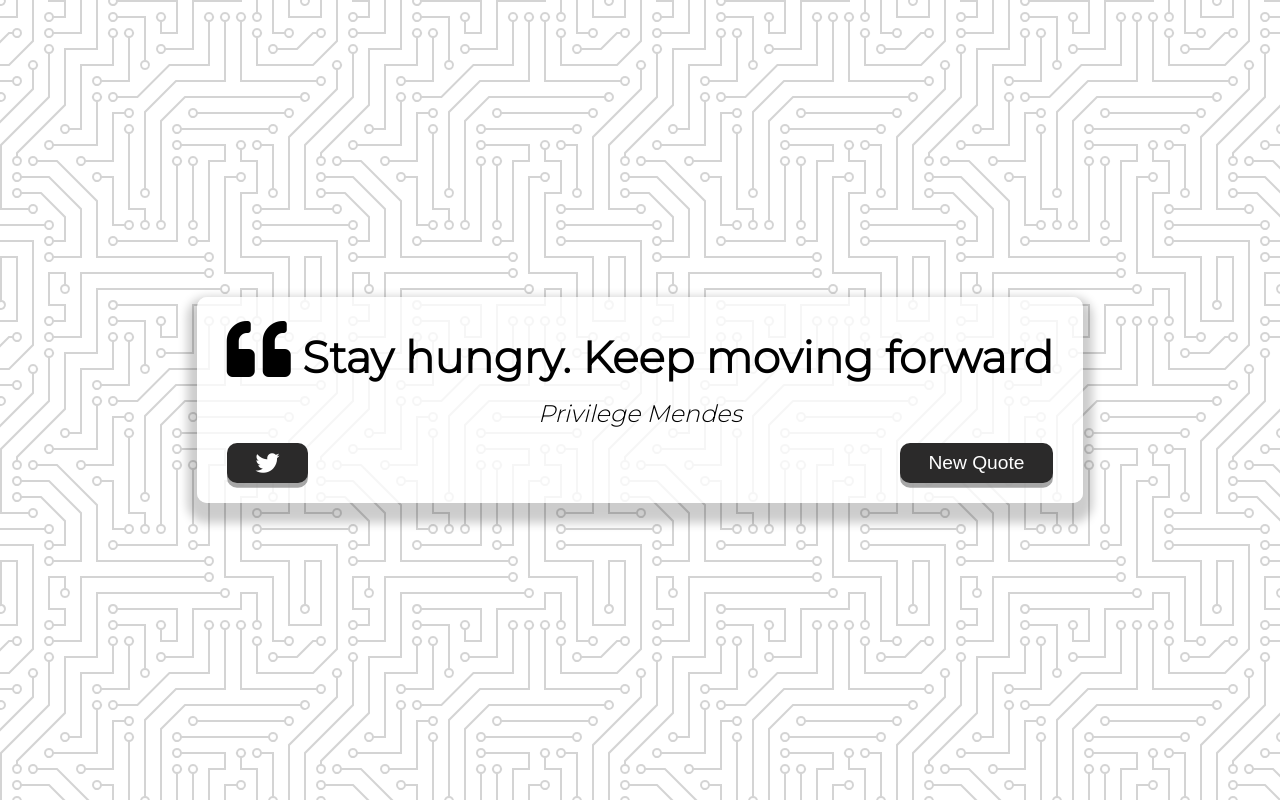
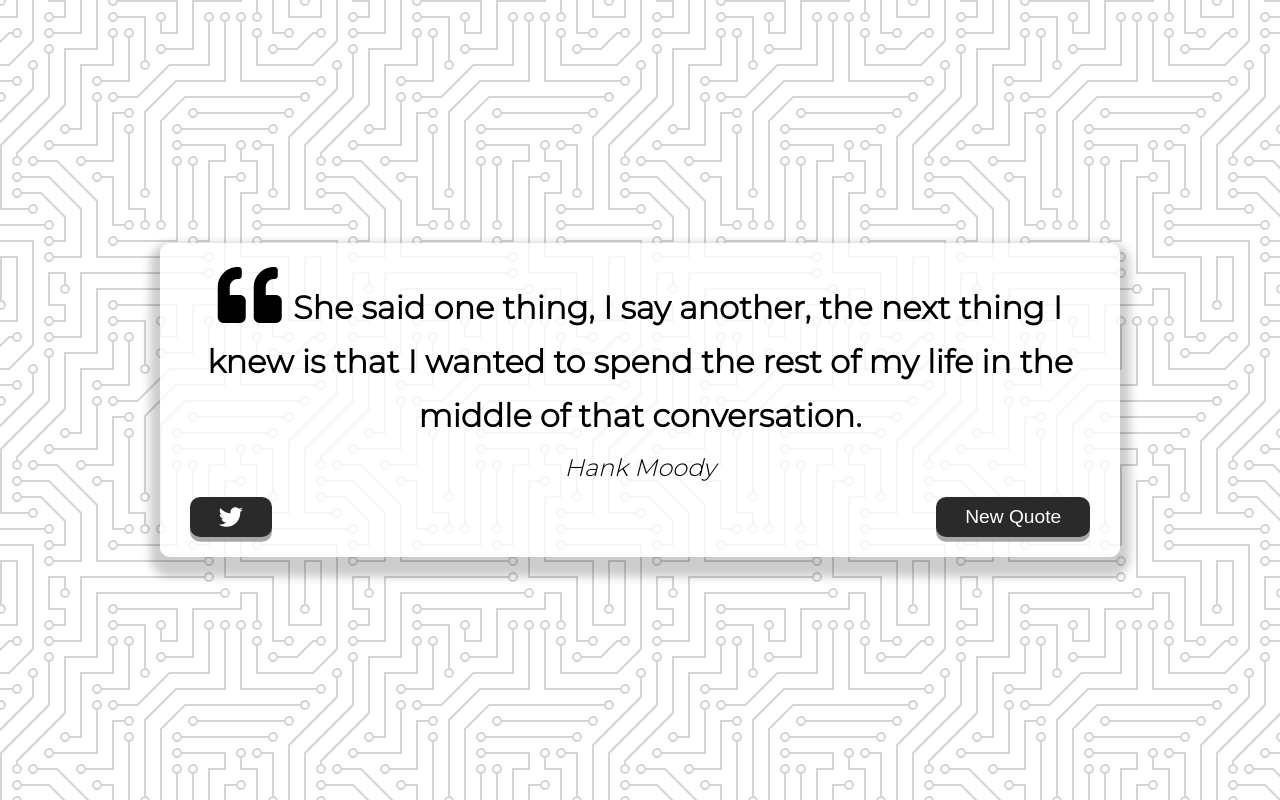
Before and after one commit to PrivilegeMendes/quote-generator, a plain HTML site: page index.html in a window 1280 px wide. Both pictures are taken after a click on the button "Tweet This!". Drawn offline with Linux system fonts and the light colour scheme.

Commit message:
added local quotes, buttons functionality and tweet api

```diff
--- a/index.html
+++ b/index.html
@@ -17,11 +17,11 @@
     <!-- Quote  -->
     <div class="quote-text">
       <i class="fas fa-quote-left"></i>
-      <span id="quote">Stay hungry. Keep moving forward</span>
+      <span id="quote"></span>
     </div>
     <!-- Author -->
     <div class="quote-author">
-      <span id="author">Privilege Mendes</span>
+      <span id="author"></span>
     </div>
     <!-- Buttons -->
     <div class="button-container">
@@ -31,9 +31,12 @@
       <button id="new-quote">New Quote</button>
     </div>
   </div>
+  <!-- Loader -->
+  <div class="loader" id="loader"></div>
   <!-- Script -->
+  <script src="quotes.js"></script>
   <script src="script.js"></script>
-  <script src="quotes.js"></script>
+
 </body>
 
 </html>
--- a/quotes.js
+++ b/quotes.js
@@ -1,5 +1,4 @@
 const localQuotes = [
-
     {
         text: 'Do not let the perceptions of your circumstances limit your opportunities.',
         author: 'Danny Karr',
@@ -30,7 +29,7 @@ const localQuotes = [
     {
         text:"Any code of your own that you have't looked at for six or more months might as well have been written by someone else.",
         author: "Eagleson's Law",
-    }
+    },
 
 
 ]
--- a/script.js
+++ b/script.js
@@ -1,15 +1,60 @@
+// bugs to fix
+/* Bugs to fix
+New quote button sometimes does not update. could the randomizer produce the same quote element in the array?
+
+*/
+
+// Make sure your id matches the one in the html script
+const quoteContainer = document.getElementById('quote-container');
+const quoteText = document.getElementById('quote');
+const authorText = document.getElementById('author');
+const twitterBtn = document.getElementById('twitter');
+const newQuoteBtn = document.getElementById('new-quote');
+const loader = document.getElementById('loader');
+
 
 // let apiQuotes = [];
 
+// show loading
+function loading() {
+    loader.hidden = false;
+    quoteContainer.hidden = true;
+}
+
+// hide Loading
+function complete(){
+    quoteContainer.hidden = false;
+    loader.hidden = true;
+}
+
+
 // Show new quote
 function newQuote() {
-    // pick a random quote from apiQuotes array
+    // add loading icon
+    loading();
+    // pick random quotes from my quotes.js script
     const quote = localQuotes[Math.floor(Math.random() * localQuotes.length)];
-    console.log(quote);
+    // Check if author field is blank and replace if unknown
+    if (!quote.author)
+    {
+        authorText.textContent = 'Unknown';
+    }else {
+        authorText.textContent = quote.author;
+    }
+    // Check quote length (in characters) to determine styling
+    if (quote.text.length > 50) {
+        quoteText.classList.add('long-quote');
+    } else {
+        quoteText.classList.remove('long-quote');
+    }
+    // Set quote and hide the loader
+    quoteText.textContent = quote.text;
+    complete();
 
 }
 // // Get Quotes from API
 // async function getQuotes(){
+//    loading();
 //     const apiUrl = 'https://type.fit/api/quotes';
 //     try{
 //         const response = await fetch(apiUrl);
@@ -21,8 +66,17 @@ function newQuote() {
 //     }
 // }
 
-// //On load
 // getQuotes();
+// Let//s tweet a quote!
+function tweetQuote() {
+    const twitterUrl = `https://twitter.com/intent/tweet?text=${quoteText.textContent} - ${authorText.textContent}`;
+    // open twitter in a new tab
+    window.open(twitterUrl, '_blank');
+}
 
-//local quotes
+// lets add some Event Listeners
+newQuoteBtn.addEventListener('click', newQuote);
+twitterBtn.addEventListener('click', tweetQuote);
+
+//use my local quotes
 newQuote();
--- a/style.css
+++ b/style.css
@@ -1,9 +1,14 @@
+/* Bugs to fix
+ smaller quotes move the quote container smaller ? not sure if i still want that
+*/
+
 @import url('https://fonts.googleapis.com/css2?family=Montserrat:wght@300&display=swap');
 
 html {
   box-sizing: border-box;
 }
 
+/* webpage look and feel */
 body{
   margin: 0;
   min-height: 100vh;
@@ -19,6 +24,7 @@ body{
   justify-content: center;
 }
 
+/* main class configuration */
 .quote-container {
   width: auto;
   max-width: 900px;
@@ -28,11 +34,13 @@ body{
   box-shadow: 0 10px 10px 10px rgba( 0, 0, 0, 0.2);
 }
 
+/* configure quote sizing */
 .quote-text {
   /* 1 rem = 16 pixels */
   font-size: 2.75rem;
 }
 
+/* configure long quote sizing */
 .long-quote {
   font-size: 2rem;
 }
@@ -41,6 +49,7 @@ body{
   font-size: 4rem;
 }
 
+/* configure author name */
 .quote-author {
   margin-top: 15px;
   font-size: 1.5rem;
@@ -49,12 +58,14 @@ body{
 
 }
 
+/* configure button container */
 .button-container {
   margin-top: 15px;
   display: flex;
   justify-content: space-between;
 }
 
+/* configure how buttons will look */
 button {
   cursor: pointer;
   font-size: 1.2rem;
@@ -68,14 +79,18 @@ button {
   box-shadow: 0 0.3rem rgba(121, 121, 121, 0.65);
 }
 
+/* what happens when you hover on the button */
 button:hover {
   filter: brightness(110%);
 }
 
+/* what happens when the button is pressed */
 button:active {
   transform: translate(0, 0.3rem);
   box-shadow: 0 0.1rem rgba(255, 255, 255, 0.65);
 }
+
+/* configure the twitter button */
 .twitter-button:hover {
   color: #38a1f3;
 }
@@ -83,7 +98,23 @@ button:active {
 .fa-twitter {
   font-size: 1.5rem;
 }
-/* Media Query: Tablet or smaller */
+
+/* Loader */
+.loader {
+  border: 16px solid #f3f3f3; /* Light grey */
+  border-top: 16px solid #333; /* Blue */
+  border-radius: 50%;
+  width: 120px;
+  height: 120px;
+  animation: spin 2s linear infinite;
+}
+
+@keyframes spin {
+  0% { transform: rotate(0deg); }
+  100% { transform: rotate(360deg); }
+}
+
+/* Media Query: Configuration for screens of a Tablet or smaller */
 @media screen and (max-width: 1000px) {
   .quote-container {
     margin: auto 10px;
```
